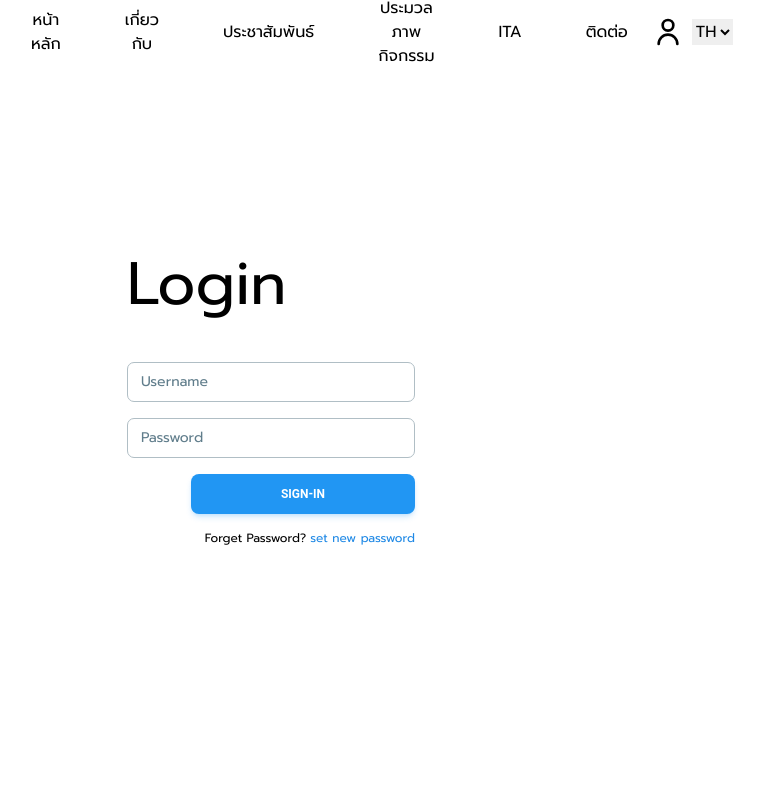
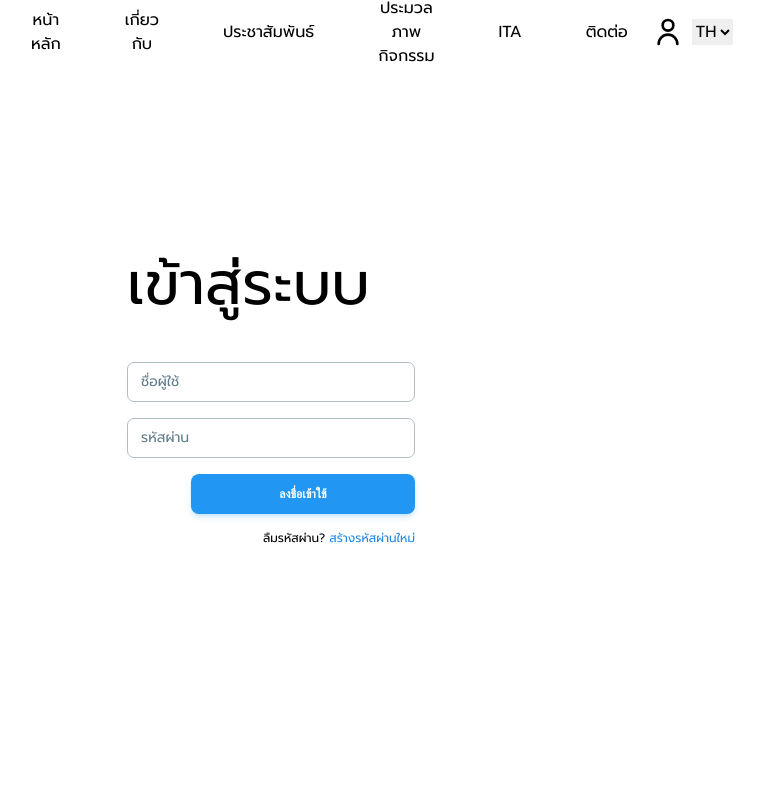
Before and after one commit to CeeDyyy/kokphochaihospital-fe, a Next.js app: page /login in a window 1280 px wide. Shown: the top 800 px of the page, without its empty margins (369-1133 px from the left). Built offline with nearby package versions, Linux system fonts and the light colour scheme.

Commit message:
Add language in Login Page

```diff
--- /dev/null
+++ b/app/login/english.json
@@ -0,0 +1,8 @@
+{
+    "login": "Login",
+    "username": "Username",
+    "password": "Password",
+    "forget_password": "Forget Password?",
+    "set_new_password": "set new password",
+    "signin": "Sign-in"
+}
--- a/app/login/page.js
+++ b/app/login/page.js
@@ -1,9 +1,29 @@
 'use client'
 
-import React, { useState } from "react";
+import React, { useState, useEffect } from "react";
+import { useSearchParams } from 'next/navigation';
 import { Input, Button } from "@material-tailwind/react";
 
+import Thai from './thai.json';
+import English from './english.json';
+
 export default function Login() {
+    const searchParams = useSearchParams();
+    const lang = searchParams.get('lang');
+    const [language, setLanguage] = useState(Thai);
+    useEffect(() => {
+        switch (lang) {
+            case "en":
+                setLanguage(English)
+                break;
+            case "th":
+                setLanguage(Thai)
+                break;
+            default:
+                setLanguage(Thai)
+        }
+    }, [lang])
+
     const [username, setUsername] = useState("");
     const [password, setPassword] = useState("");
 
@@ -25,15 +45,15 @@ export default function Login() {
             <div className="h-full flex justify-center items-center">
                 <div>
                     <div className="w-72 space-y-4">
-                        <p className="text-6xl mb-12">Login</p>
-                        <Input label="Username" onChange={(e) => setUsername(e.target.value)} />
-                        <Input label="Password" type="password" onChange={(e) => setPassword(e.target.value)} />
+                        <p className="text-6xl mb-12">{language.login}</p>
+                        <Input label={language.username} onChange={(e) => setUsername(e.target.value)} />
+                        <Input label={language.password} type="password" onChange={(e) => setPassword(e.target.value)} />
                         <div className="flex justify-end">
-                            <Button color="blue" className="w-56" onClick={() => handleLogin()}>Sign-in</Button>
+                            <Button color="blue" className="w-56" onClick={() => handleLogin()}>{language.signin}</Button>
                         </div>
                         <div class="flex justify-end space-x-1">
-                            <p className="text-xs">Forget Password?</p>
-                            <a href="#" className="no-underline hover:underline text-xs text-[#1E88E5]">set new password</a>
+                            <p className="text-xs">{language.forget_password}</p>
+                            <a href="#" className="no-underline hover:underline text-xs text-[#1E88E5]">{language.set_new_password}</a>
                         </div>
                     </div>
                 </div>
--- /dev/null
+++ b/app/login/thai.json
@@ -0,0 +1,8 @@
+{
+    "login": "เข้าสู่ระบบ",
+    "username": "ชื่อผู้ใช้",
+    "password": "รหัสผ่าน",
+    "forget_password": "ลืมรหัสผ่าน?",
+    "set_new_password": "สร้างรหัสผ่านใหม่",
+    "signin": "ลงชื่อเข้าใช้"
+}
```
